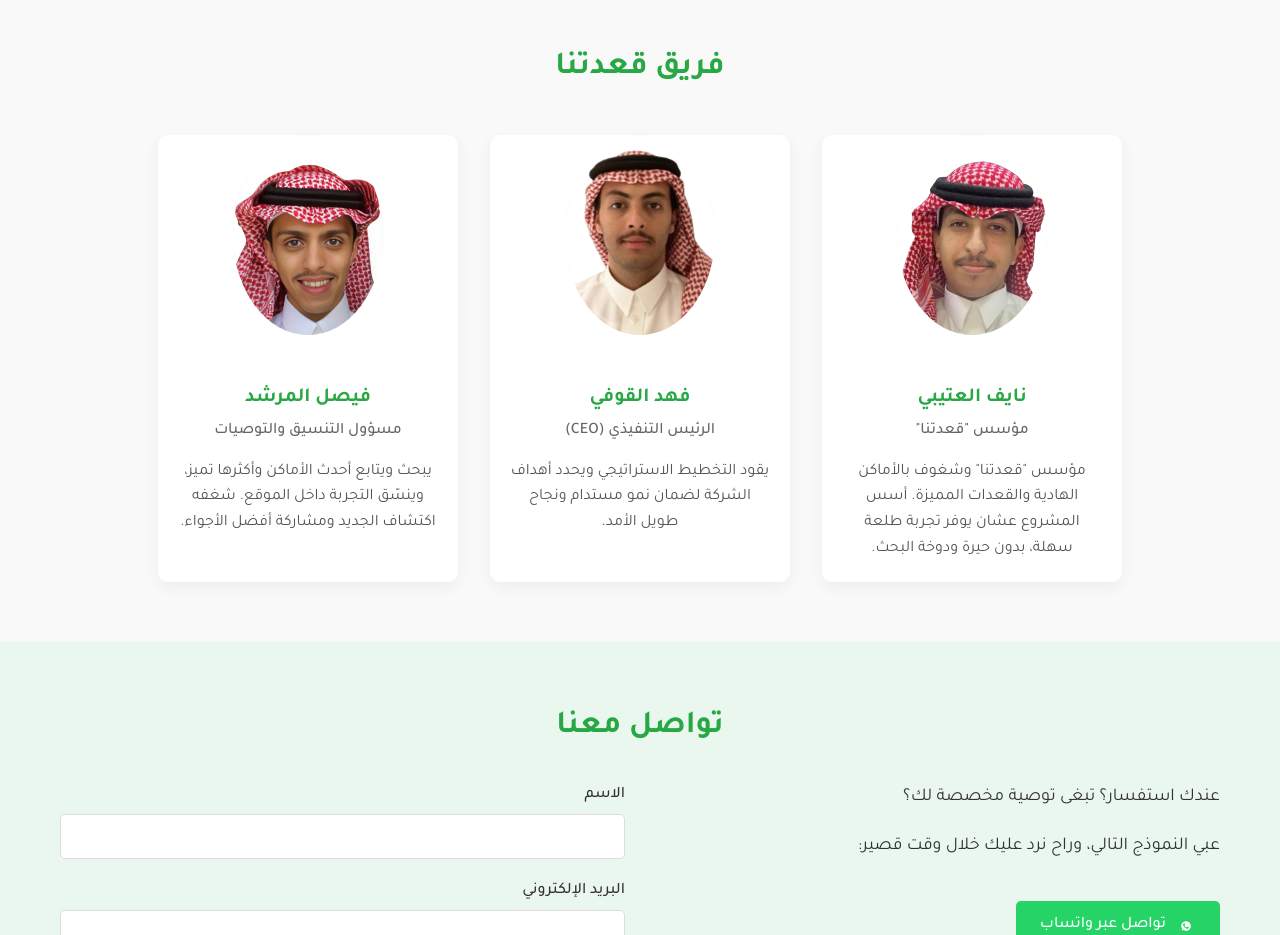
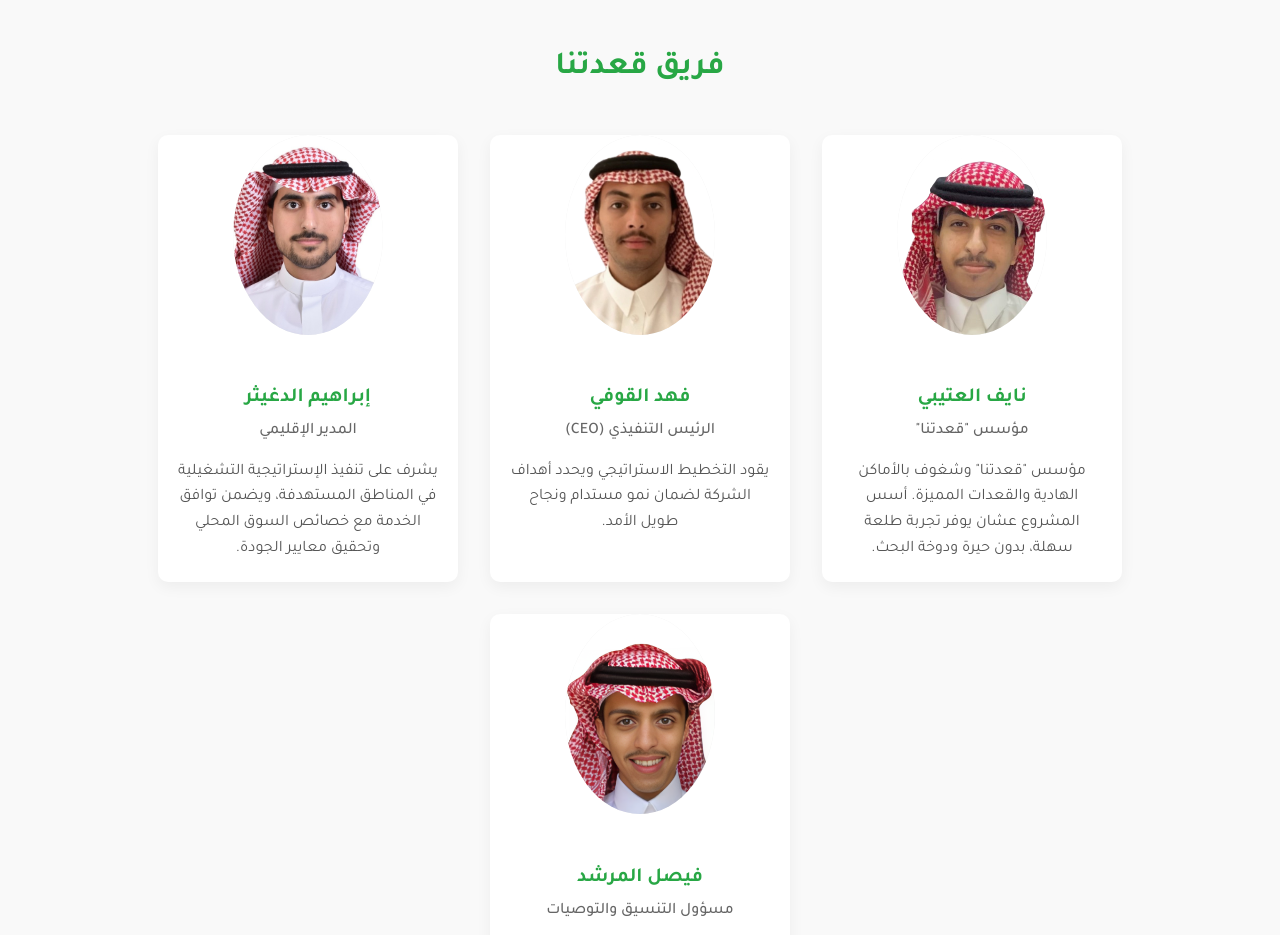
Before and after one commit to MAldughayyim/qad, a plain HTML site: page index.html in a window 1280 px wide. Shown: the part 2420-3355 px from the top of the page. Drawn offline with Linux system fonts and the light colour scheme.

Commit message:
second upload

```diff
--- a/index.html
+++ b/index.html
@@ -629,12 +629,22 @@
             </div>
 
             <div class="team-member" style="max-width: 300px;">
-                <img src="pic2.png" alt="فيصل المرشد"
+                <img src="pic2.png" alt="فهد القوفي "
                      style="width: 50%; max-width: 200px; height: 200px; object-fit: cover; object-position: top; border-radius: 50%; margin-bottom: 1rem; background-color: #f0f0f0;">
                 <div class="team-member-info">
                     <h3>فهد القوفي</h3>
                     <h4> الرئيس التنفيذي (CEO)</h4>
                     <p> يقود التخطيط الاستراتيجي ويحدد أهداف الشركة لضمان نمو مستدام ونجاح طويل الأمد.</p>
+                </div>
+            </div>
+
+            <div class="team-member" style="max-width: 300px;">
+                <img src="pic4.png" alt="إبراهيم الدغيثر "
+                     style="width: 50%; max-width: 200px; height: 200px; object-fit: cover; object-position: top; border-radius: 50%; margin-bottom: 1rem; background-color: #f0f0f0;">
+                <div class="team-member-info">
+                    <h3>إبراهيم الدغيثر</h3>
+                    <h4>  المدير الإقليمي </h4>
+                    <p> يشرف على تنفيذ الإستراتيجية التشغيلية في المناطق المستهدفة، ويضمن توافق الخدمة مع خصائص السوق المحلي وتحقيق معايير الجودة.</p>
                 </div>
             </div>
 
```
Also changed, not shown: pic4.png (added).
